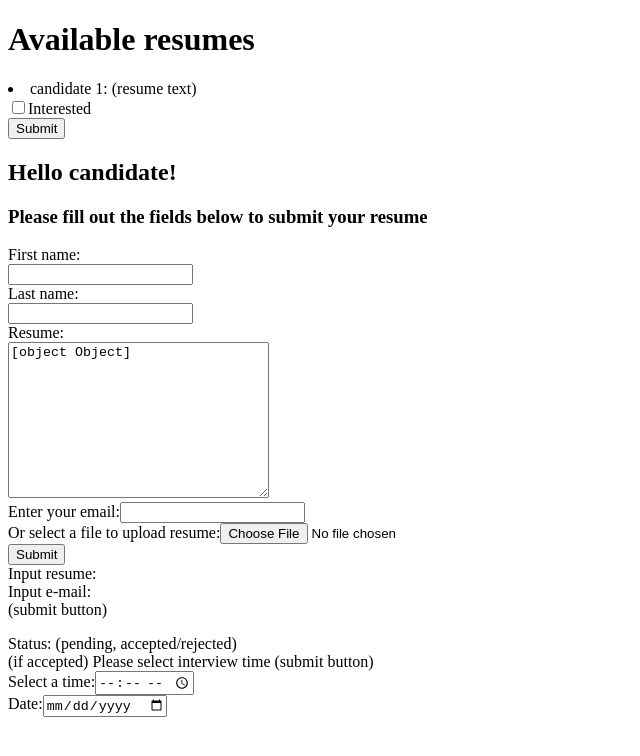
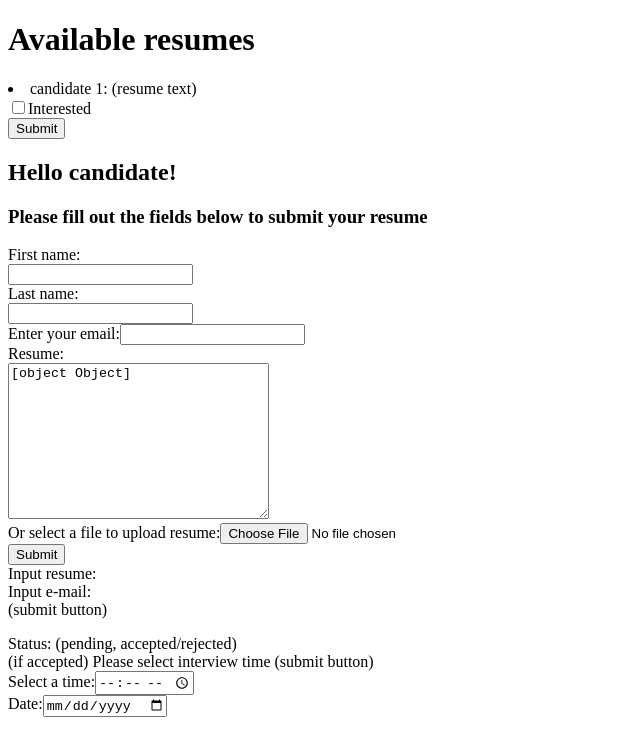
Before and after one commit to Hsien-HsiuLiao/resume-database, a React (Create React App) app in the folder frontend/: page / in a window 1280 px wide. Shown: the top 756 px of the page, without its empty margins (0-640 px from the left). Built offline with nearby package versions, Linux system fonts and the light colour scheme.

Commit message:
update form

```diff
--- a/frontend/src/components/CandidateView.js
+++ b/frontend/src/components/CandidateView.js
@@ -14,15 +14,16 @@ export const CandidateView = () => {
                 <label for="lname">Last name:</label><br />
                 <input type="text" id="lname" name="lname"></input>
                 <br />
+                <label for="email">Enter your email:</label>
+                <input type="email" id="email" name="email"></input>
+                <br />
                 <label for="resume">Resume:</label><br />
                 <textarea name="message" rows="10" cols="30">
 
                     <input type="text" id="resume" name="resume"></input>
                 </textarea>
                 <br />
-                <label for="email">Enter your email:</label>
-                <input type="email" id="email" name="email"></input>
-                <br />
+
                 <label for="myfile">Or select a file to upload resume:</label>
                 <input type="file" id="myfile" name="myfile"></input>
                 <br />
```
